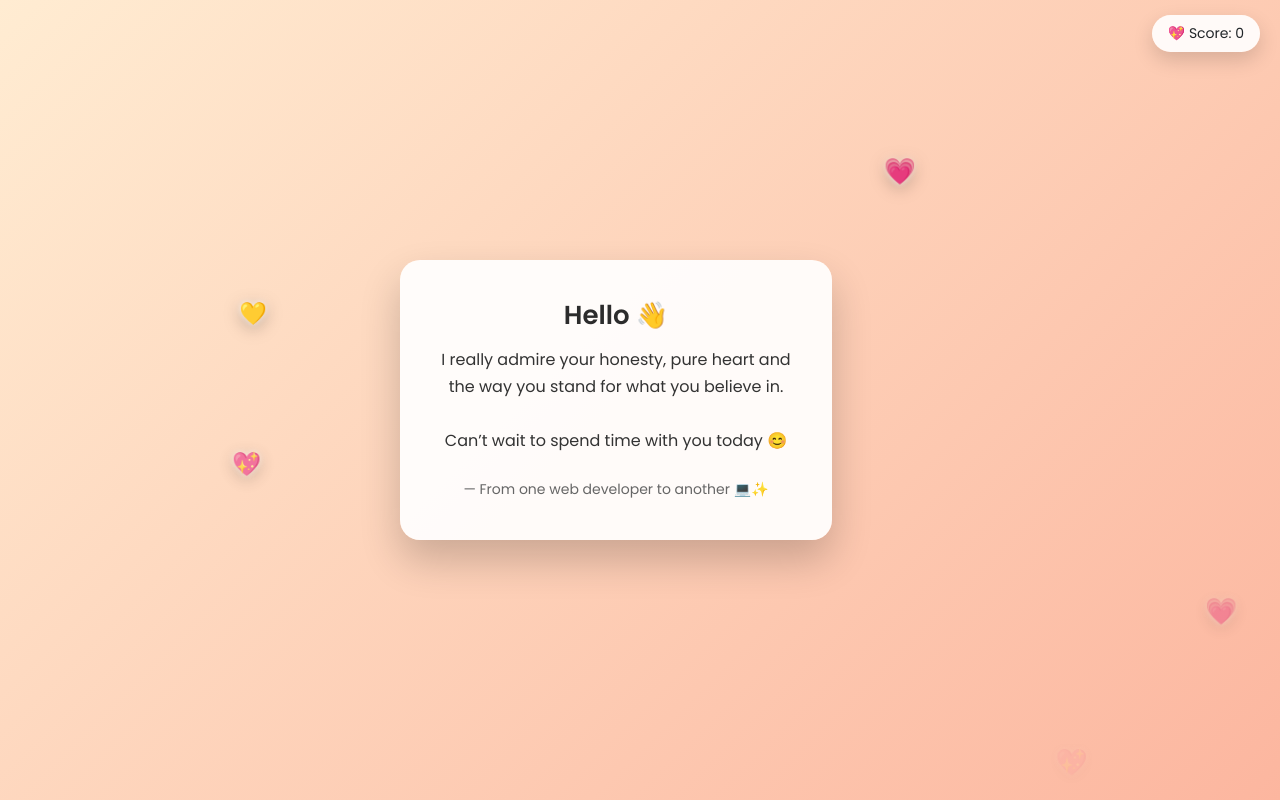
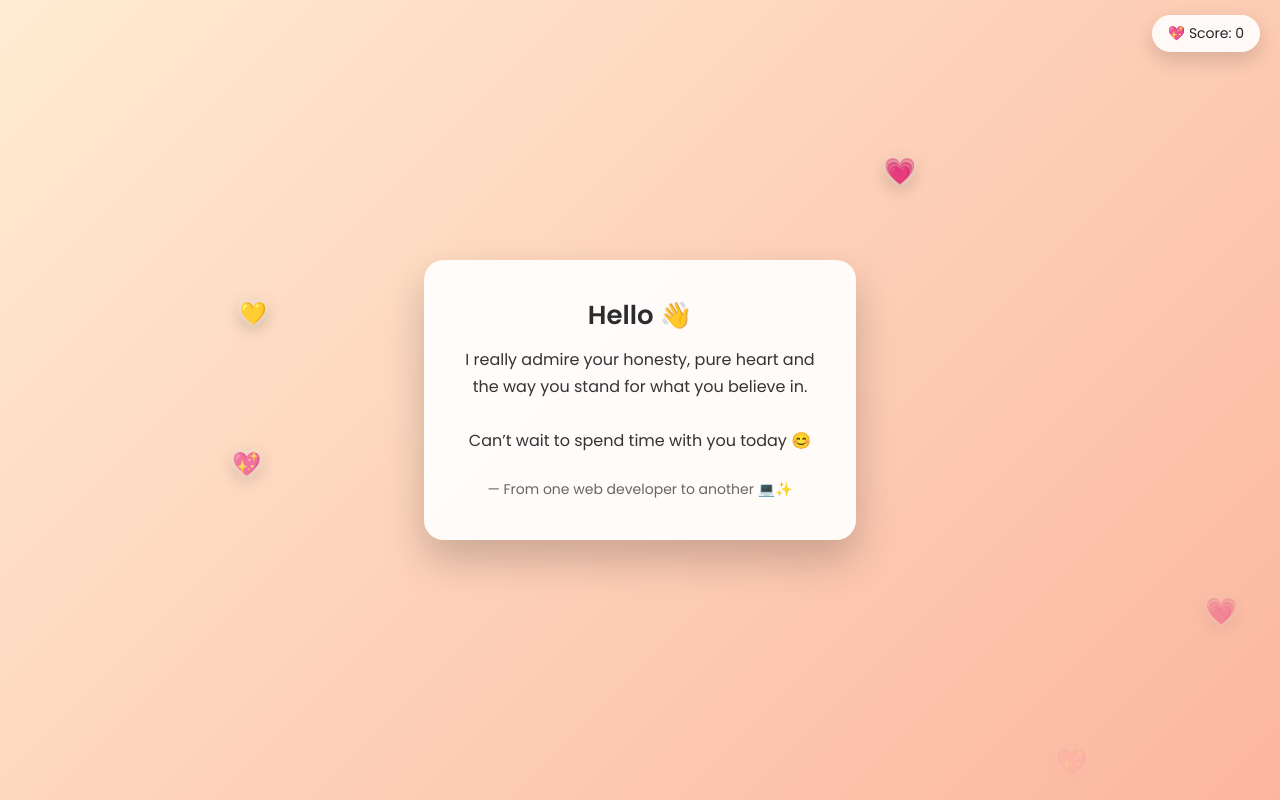
Before and after one commit to omnath22/card-message, a plain HTML site: page index.html in a window 1280 px wide. Drawn offline with nearby package versions, Linux system fonts and the light colour scheme.

Commit message:
Update index.html

```diff
--- a/index.html
+++ b/index.html
@@ -94,6 +94,7 @@
     filter: drop-shadow(0 4px 8px rgba(0,0,0,0.25));
     text-shadow: 0 0 6px rgba(255,255,255,0.8);
     transform-origin: center;
+
 }
 
 @keyframes floatUp {
@@ -206,7 +207,10 @@
     font-weight: 600;
     margin: 10px 0;
 }
-
+#mainContent{
+display:none;
+justify-content:center;
+}
 </style>
 </head>
 <body>
@@ -218,7 +222,7 @@
         <small>Just a little patience 😊</small>
     </div>
 </div>
-<div id="mainContent" style="display:none;">
+<div id="mainContent">
 
 <!-- Score -->
 <div class="score-board">
@@ -282,7 +286,7 @@ function unlockContent() {
 
     gameUnlocked = true;
     document.getElementById("waitingScreen").style.display = "none";
-    document.getElementById("mainContent").style.display = "block";
+    document.getElementById("mainContent").style.display = "flex";
     startGame();
 }
 function spawnHeartWithSpeed() {
```
